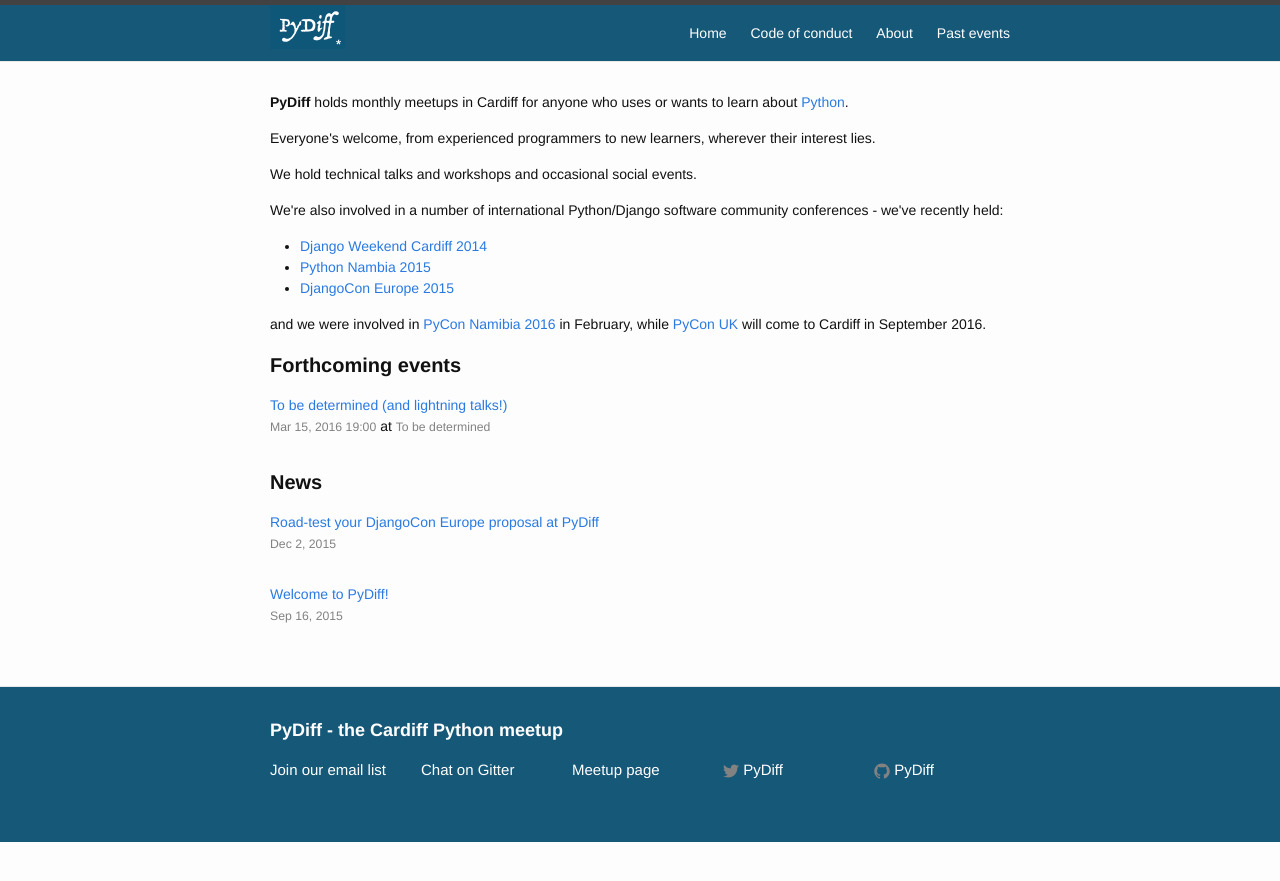
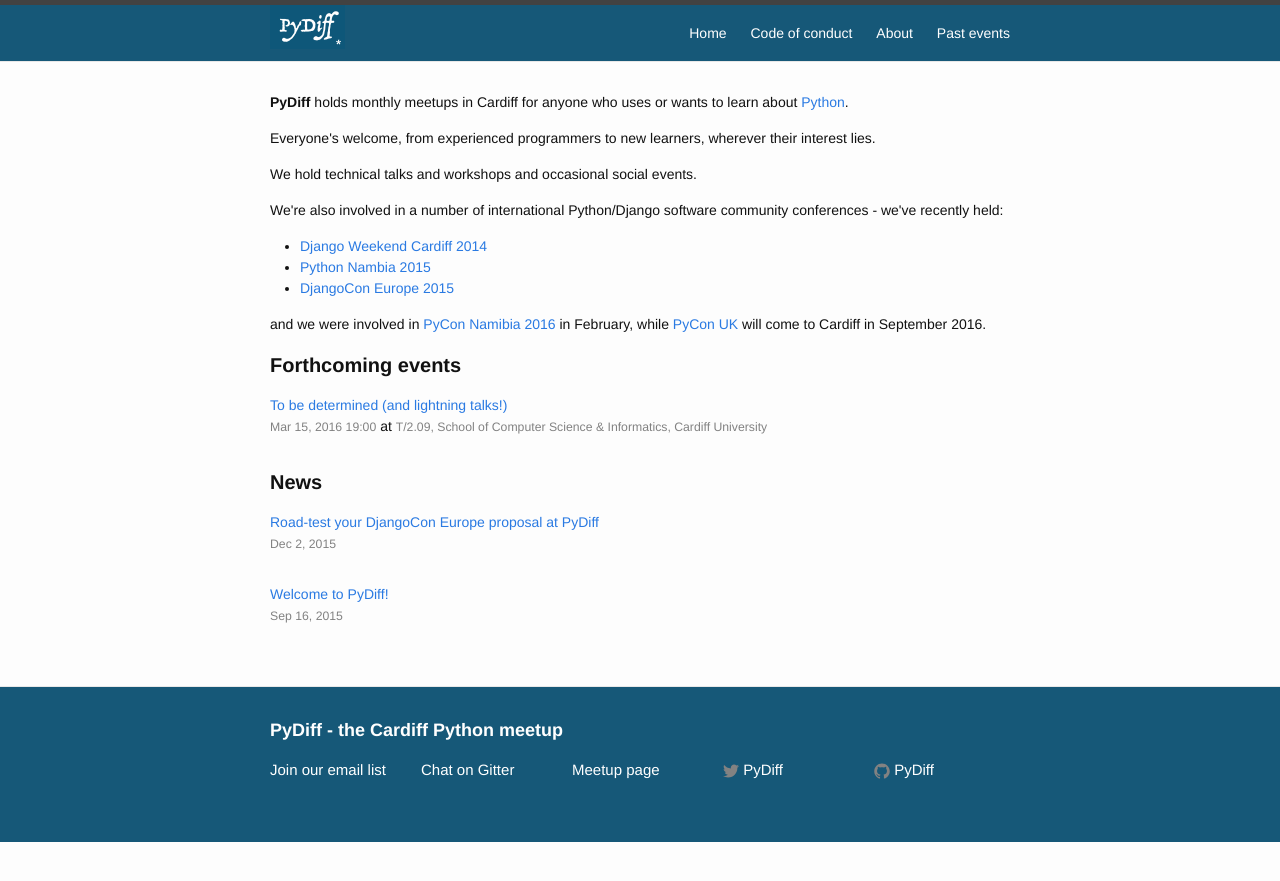
Before and after one commit to PyDiff/PyDiff.github.io, a Jekyll site: the page built from index.html, in a window 1280 px wide. Shown: the top 881 px of the page. Built offline with Jekyll 4.4.1, drawn with Linux system fonts in a browser that asks for light colours.

Commit message:
added venue information for march

```diff
--- a/_events/2016-03-15.md
+++ b/_events/2016-03-15.md
@@ -3,7 +3,14 @@
 title:  "To be determined (and lightning talks!)"
 when:   2016-03-15
 time:   "19:00"
-venue:  "To be determined"
+venue:  "T/2.09, School of Computer Science & Informatics, Cardiff University"
 ---
 
 To be determined.
+
+
+# Venue Change!
+
+This months PyDiff is being held just down the road from its usual home in Maths at the School of Computer Science & Informatics. We'll be in Lecture Theatre T/2.09, on the second floor of the Trevithick building. To find us, go through the main doors of Trevithick, then take the stairs or lift ahead of you to the second floor. See you there!
+
+<iframe src="https://www.google.com/maps/embed?pb=!1m18!1m12!1m3!1d2484.5563658121855!2d-3.1726044842308547!3d51.4846569796314!2m3!1f0!2f0!3f0!3m2!1i1024!2i768!4f13.1!3m3!1m2!1s0x486e1cb8742c46f5%3A0xc620b871e5d19cac!2sTrevithick+Bldg%2C+Cardiff+CF24!5e0!3m2!1sen!2suk!4v1456917752266" width="600" height="450" frameborder="0" style="border:0" allowfullscreen>&nbsp;</iframe>
```
